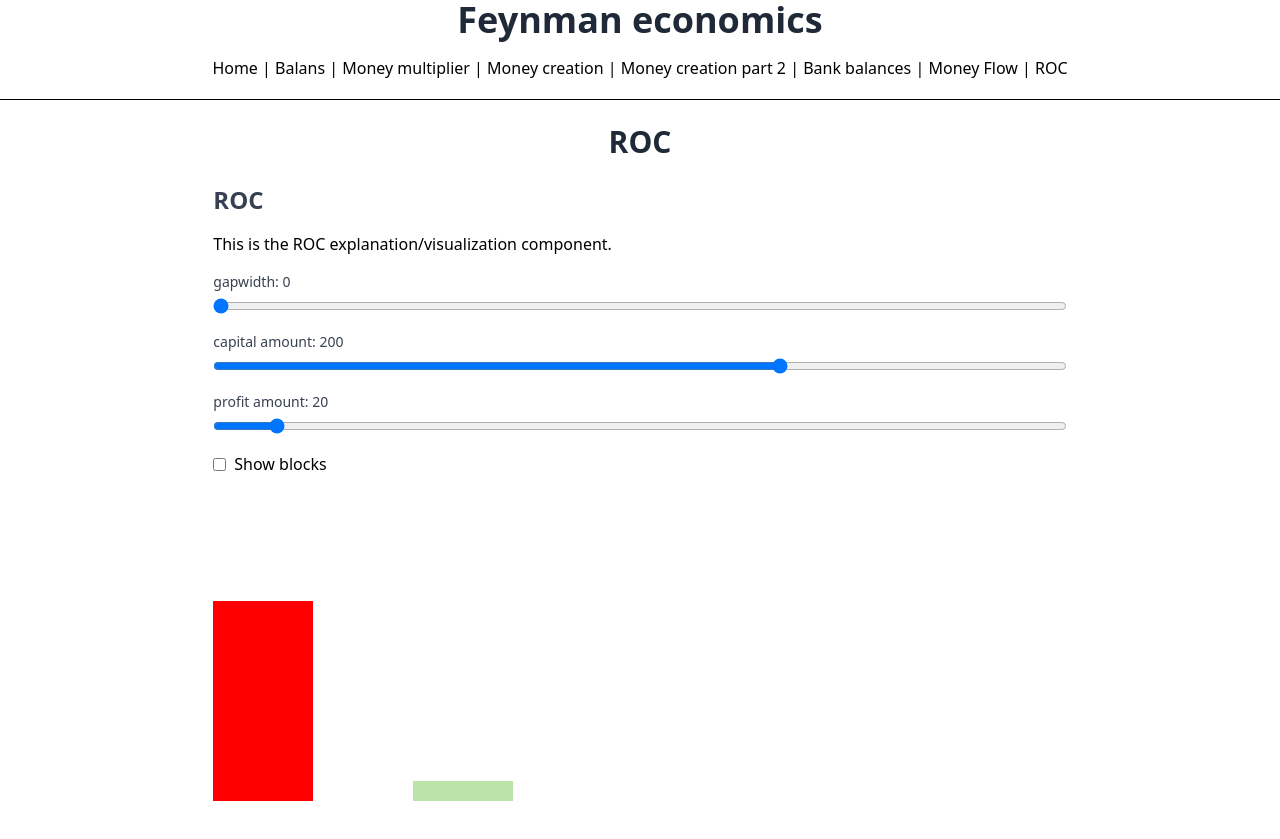
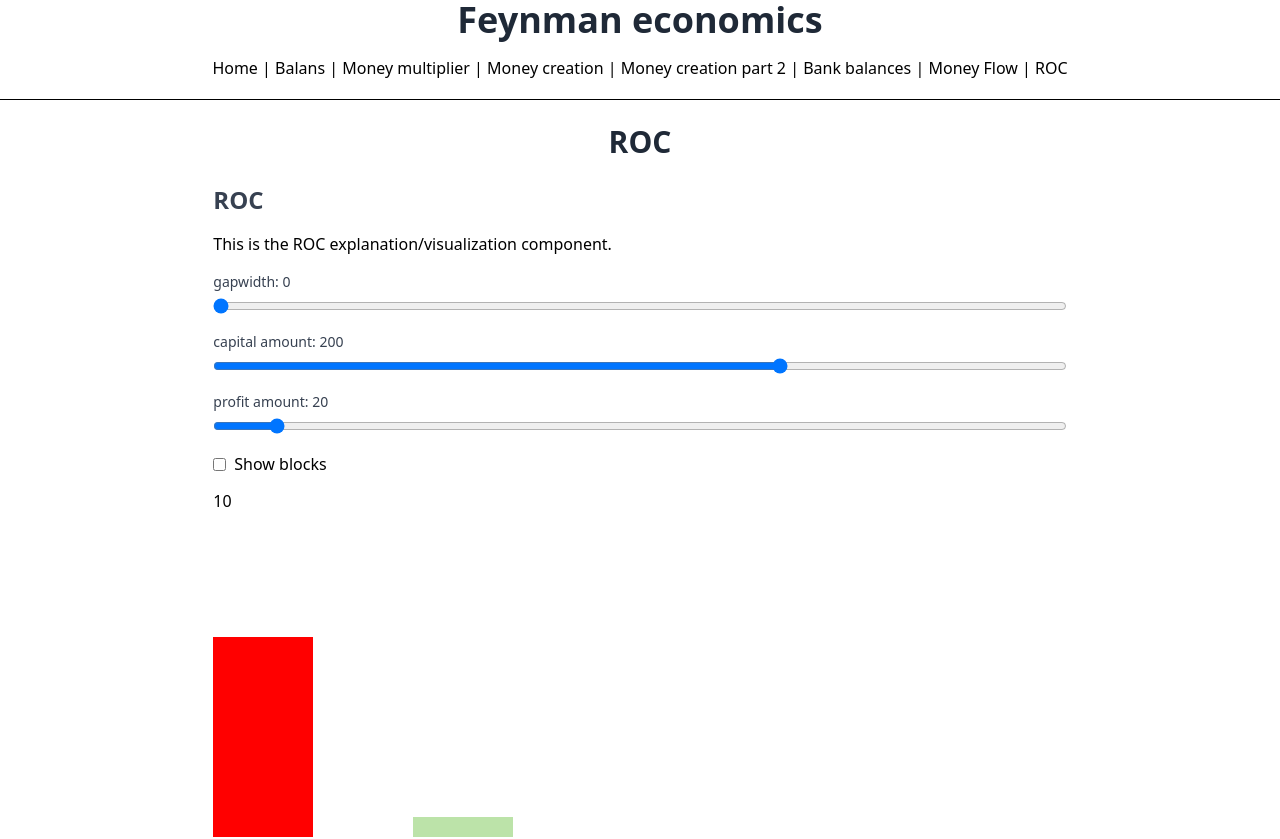
Before and after one commit to jurcello/feynman-economy, a Vue app: page /roc in a window 1280 px wide. Shown: the top 839 px of the page. Built offline with nearby package versions, Linux system fonts and the light colour scheme.

Commit message:
Implement transition animations for `capitalAmount` and `profitAmount` rectangles in `ROCExplanation` using D3 join for smoother updates and efficient removals.

```diff
--- a/src/components/ROC/ROCExplanation.vue
+++ b/src/components/ROC/ROCExplanation.vue
@@ -57,6 +57,7 @@
         <input type="checkbox" v-model="showBlocks" aria-label="show-blocks" />
         <span>Show blocks</span>
       </label>
+      <div>{{ profitBlocks}}</div>
     </div>
 
     <div class="mt-6">
@@ -77,6 +78,7 @@ const gapWidth = ref<number>(0);
 const showBlocks = ref<boolean>(false);
 const capitalAmount = ref<number>(200);
 const profitAmount = ref<number>(20);
+const profitBlocks = ref<number>(0);
 
 // constants for the grid
 const blocks = 100;
@@ -90,9 +92,13 @@ const blockSize = 20;
 // Type for a precomputed block
 type Block = { x: number; y: number; width: number; height: number };
 let capitalBlocks: Block[] = [];
+let recalculate = () => {
+  profitBlocks.value = (profitAmount.value / capitalAmount.value) * 100;
+}
 
 // Redraw function (restored): computes data and updates the SVG
 let redraw = () => {
+  recalculate()
   let width;
   let height;
   let xOffset = 0;
```
